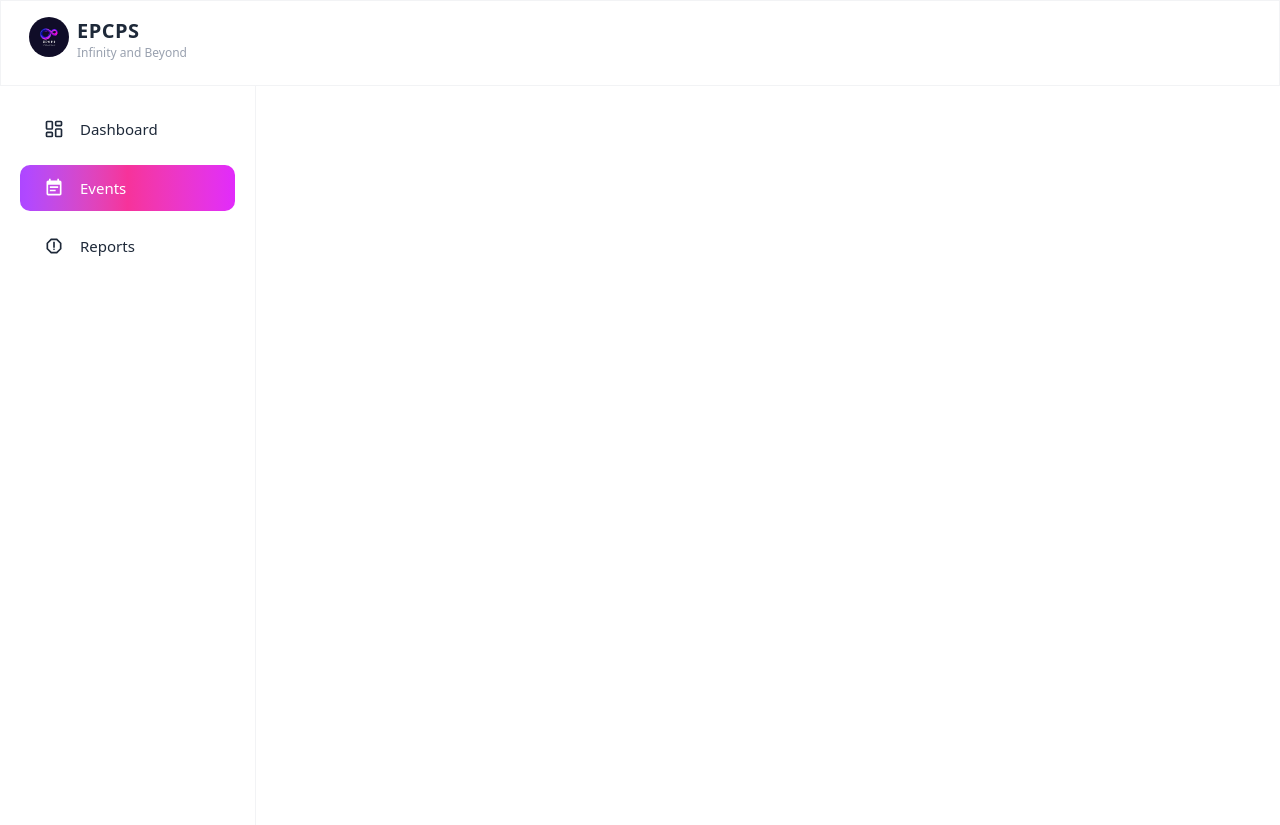
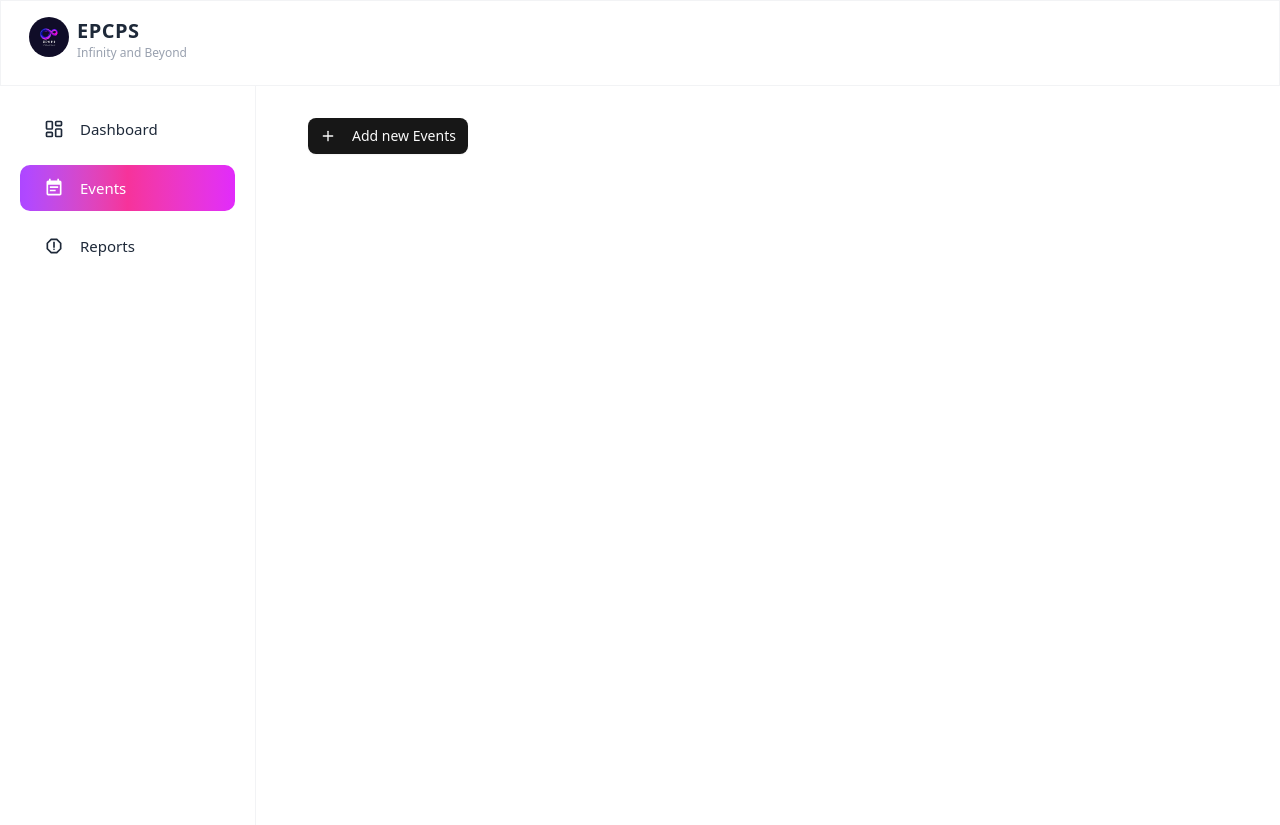
Before and after one commit to AlfrenAlvaran/ECPCPS, a React (Vite) app in the folder client/: page /events in a window 1280 px wide. Built offline with nearby package versions, Linux system fonts and the light colour scheme; no server answers.

Commit message:
Construction of event page

```diff
--- /dev/null
+++ b/client/src/components/tables/TopHeader.jsx
@@ -0,0 +1,16 @@
+import React from "react";
+import { Button } from "../ui/button";
+import { PlusIcon } from "lucide-react";
+
+const TopHeader = () => {
+  return (
+    <div className="flex flex-row justify-between items-center px-8 pt-8">
+      <Button>
+        <PlusIcon className="w-4 h-4 mr-2" />
+        Add new Events
+      </Button>
+    </div>
+  );
+};
+
+export default TopHeader;
--- a/client/src/pages/EventsPage.jsx
+++ b/client/src/pages/EventsPage.jsx
@@ -1,11 +1,12 @@
-import React from 'react'
+import TopHeader from "@/components/tables/TopHeader";
+import React from "react";
 
 const EventsPage = () => {
   return (
-    <div>
+    <div className="flex flex-col w-full gap-10">
+      <TopHeader />
+    </div>
+  );
+};
 
-    </div>
-  )
-}
-
-export default EventsPage
+export default EventsPage;
```
